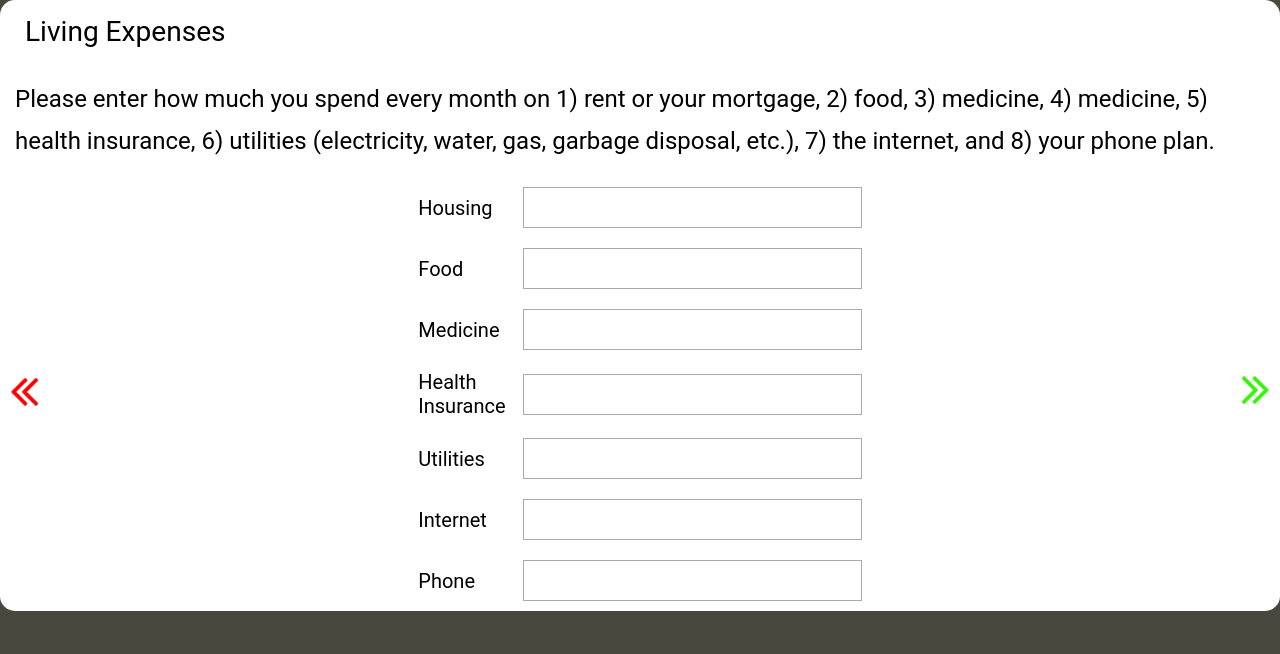
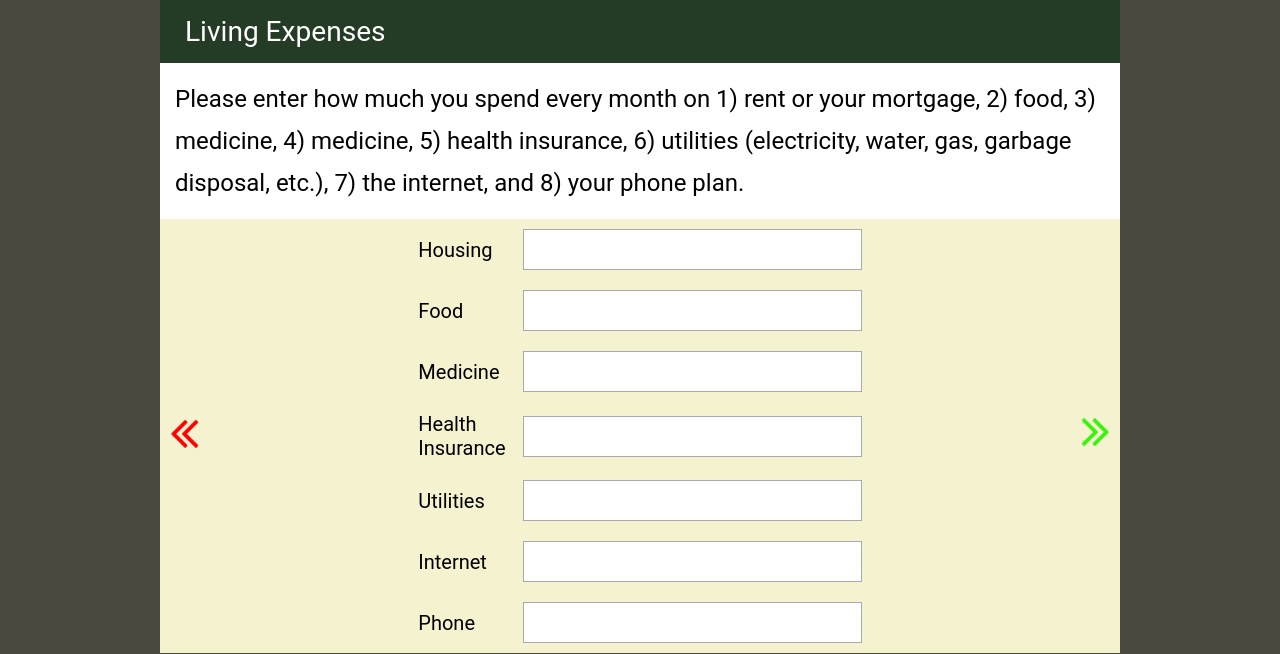
Before and after one commit to osu-cs290-f19/final-project-benny-s-budget, a Node server app: page /budget/2 in a window 1280 px wide. Shown: the part 146-800 px from the top of the page. Run offline with Node 20, Linux system fonts and the light colour scheme; some libraries are stand-ins or nearby versions; grey boxes are pictures that could not be loaded.

Commit message:
Added styling to Budget page modal.

```diff
--- a/prompts.json
+++ b/prompts.json
@@ -4,8 +4,8 @@
         "description": "1) your annual income from your job before it's taxed , 2) any money you regularly get from any other sources (such as money from investments or the government), and 3) your state and filing status for tax purposes",
         "last": "/",
         "next": "/budget/2",
-        "prompts": [ {"header": "Annual Income",    "input-field": true},
-                     {"header": "Other Income",     "input-field": true},
+        "prompts": [ {"header": "Annual Income($):",    "input-field": true},
+                     {"header": "Other Income($):",     "input-field": true},
                      {"header": "State",            "input-field": false, "state": true},
                      {"header": "Filing Status",    "input-field": false, "state": false}
                     ]
--- a/public/style.css
+++ b/public/style.css
@@ -119,14 +119,17 @@ button:hover {
 }
 
 #prompt-modal {
-	position: absolute;
+	display: flex;
 	align-self: center;
+	justify-content: center;
+	margin: auto;
 	z-index: 1010;
 }
 
 .modal-dialog {
-	/* width: 50vw;
-	height: 50vh; */
+	display: flex;
+	width: 40em;
+	justify-content: center;
 	background-color: #fff;
 	border-radius: 15px;
 	z-index: 1010;
@@ -134,6 +137,8 @@ button:hover {
 
 .modal-header {
 	padding: 15px 25px;
+	background-color: #243b25;
+	color: white;
 }
 
 /* .modal-header h3 {
@@ -160,6 +165,14 @@ font-size: 28px;
 	filter: invert(17%) sepia(69%) saturate(6685%) hue-rotate(3deg) brightness(97%) contrast(127%);
 }
 
+.modal-desc {
+	background-color: white;
+	padding: 15px;
+	border-bottom: 1px solid #edede8;
+}
+.modal-desc p {
+	margin: 0;
+}
 /* Body & Prompts */
 
 .modal-body {
@@ -167,6 +180,7 @@ font-size: 28px;
 	display: flex;
 	flex-flow: row;
 	justify-content: space-between;
+	background-color:#f5f2d0;
 }
 
 #modal-prompts {
```
